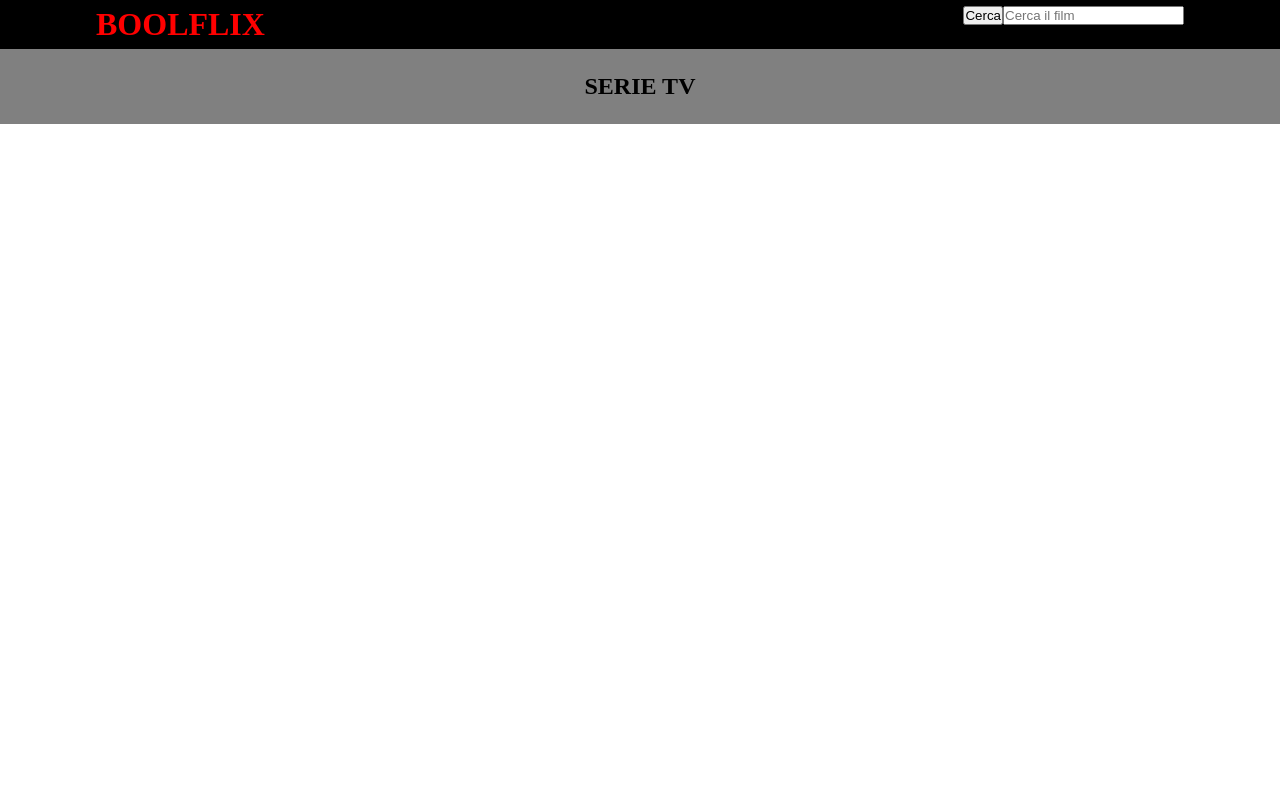
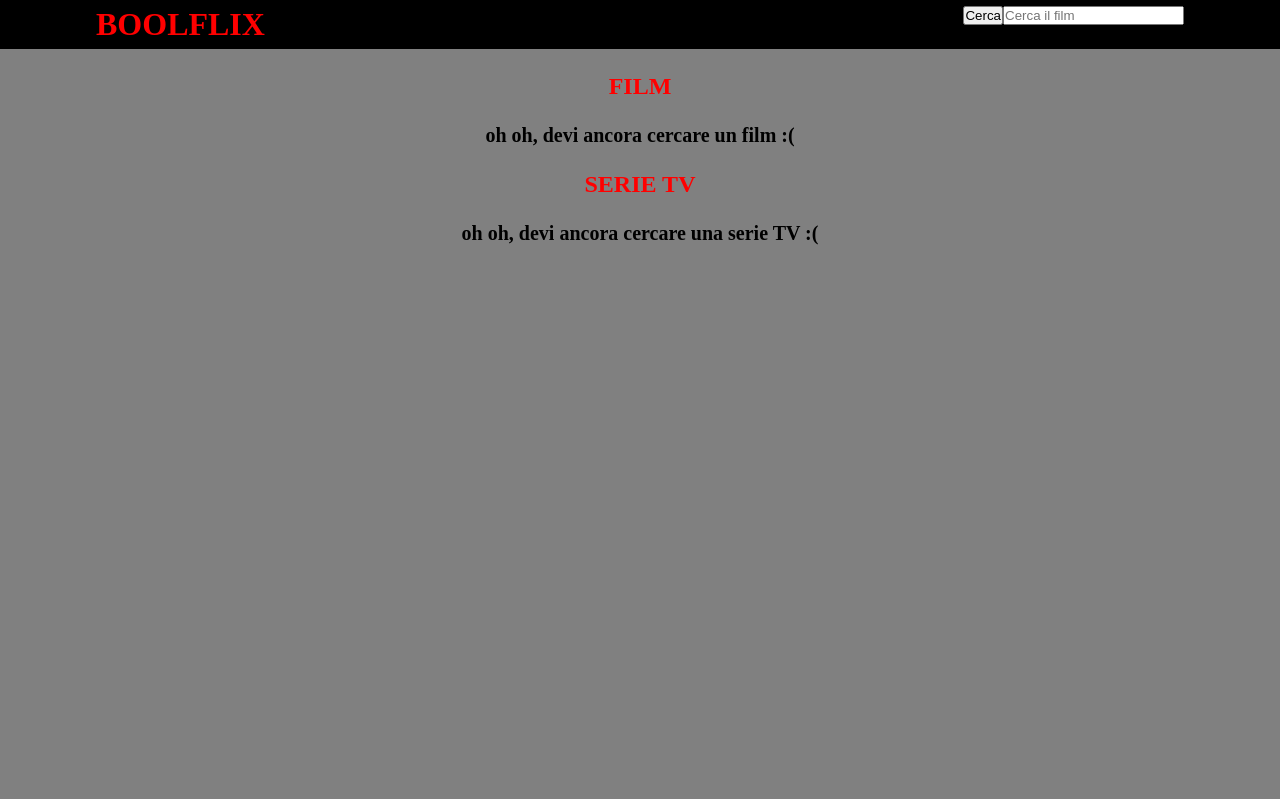
Before and after one commit to DanieleBegnis/vite-boolflix, a Vue app: page / in a window 1280 px wide. Built offline with nearby package versions, Linux system fonts and the light colour scheme.

Commit message:
feat: add error message

```diff
--- a/src/components/AppMain.vue
+++ b/src/components/AppMain.vue
@@ -20,12 +20,15 @@ export default {
 <template>
     <section class="cards-list">
         <div class="container">
+            <h2>FILM</h2>
             <div class="cards">
-                <MovieCard  v-for="movie in store.movies" :cardInfo="movie"></MovieCard>
+                <div class="error-message" v-if="store.searchedMovie === ''"> oh oh, devi ancora cercare un film :(</div>
+                <MovieCard v-else v-for="movie in store.movies" :cardInfo="movie"></MovieCard>
             </div>
             <h2>SERIE TV</h2>
             <div class="cards">
-                <TvCard v-for="serie in store.series" :cardInfo="serie"></TvCard>
+                <div class="error-message" v-if="store.searchedMovie === ''"> oh oh, devi ancora cercare una serie TV :(</div>
+                <TvCard v-else v-for="serie in store.series" :cardInfo="serie"></TvCard>
             </div>
         </div>
     </section>
@@ -34,16 +37,26 @@ export default {
 <style scoped lang="scss">
 .cards-list {
     background-color: gray;
-    padding-top: 24px ;
+}
+h2 {
+    padding-top: 24px;
     padding-bottom: 24px;
+    color: red;
 }
 .container {
     width: 85%;
+    min-height: calc(100vh - 50px);
     margin: 0 auto;
     background-color: gray;
     .cards {
         display: flex;
         flex-wrap: wrap;
+        justify-content: center;
+        .error-message {
+            font-weight: 600;
+            font-size: 20px;
+        }
+
     }
     h2{
         text-align: center;
--- a/src/components/MovieCard.vue
+++ b/src/components/MovieCard.vue
@@ -15,6 +15,7 @@ export default {
     methods: {
     },
     computed: {
+        //funzione che fa vedere numero di stelle
         fullStars() {
             return Math.ceil(this.vote / 2);
         },
@@ -68,6 +69,7 @@ export default {
 <style scoped lang="scss">
 .single-card {
     width: calc((100% / 3) - 30px);
+    height: 230px;
     text-align: center;
     margin: 15px;
     background-color: #000;
@@ -77,11 +79,16 @@ export default {
     -o-box-shadow: 0px 0px 27px 1px #E50914;
     box-shadow: 0px 0px 27px 1px #E50914;
 
+
     div {
         color: #fff;
-        margin: 12px 0;
     }
-
+    .card-review {
+        color: yellow;
+    }
+    .name, .original-name, .card-flag, .card-review, .overwiew {
+        padding-top: 6px;
+    }
     p {
         margin-bottom: 6px;
     }
@@ -94,6 +101,7 @@ export default {
 }
 .overwiew {
     overflow-y: auto;
+    max-height: 100px;
 }
 .language-img {
     width: 16px;
--- a/src/components/TvCard.vue
+++ b/src/components/TvCard.vue
@@ -13,6 +13,7 @@ export default {
     methods: {
     },
     computed: {
+        //funzione che fa vedere numero di stelle
         fullStars() {
             return Math.ceil(this.vote / 2);
         },
@@ -74,11 +75,16 @@ export default {
     -o-box-shadow: 0px 0px 27px 1px #E50914;
     box-shadow: 0px 0px 27px 1px #E50914;
 
+
     div {
         color: #fff;
-        margin: 12px 0;
     }
-
+    .card-review {
+        color: yellow;
+    }
+    .name, .original-name, .card-flag, .card-review, .overwiew {
+        padding-top: 6px;
+    }
     p {
         margin-bottom: 6px;
     }
@@ -92,6 +98,7 @@ export default {
 }
 .overwiew {
     overflow-y: auto;
+    max-height: 100px;
 }
 .language-img {
     width: 16px;
```
